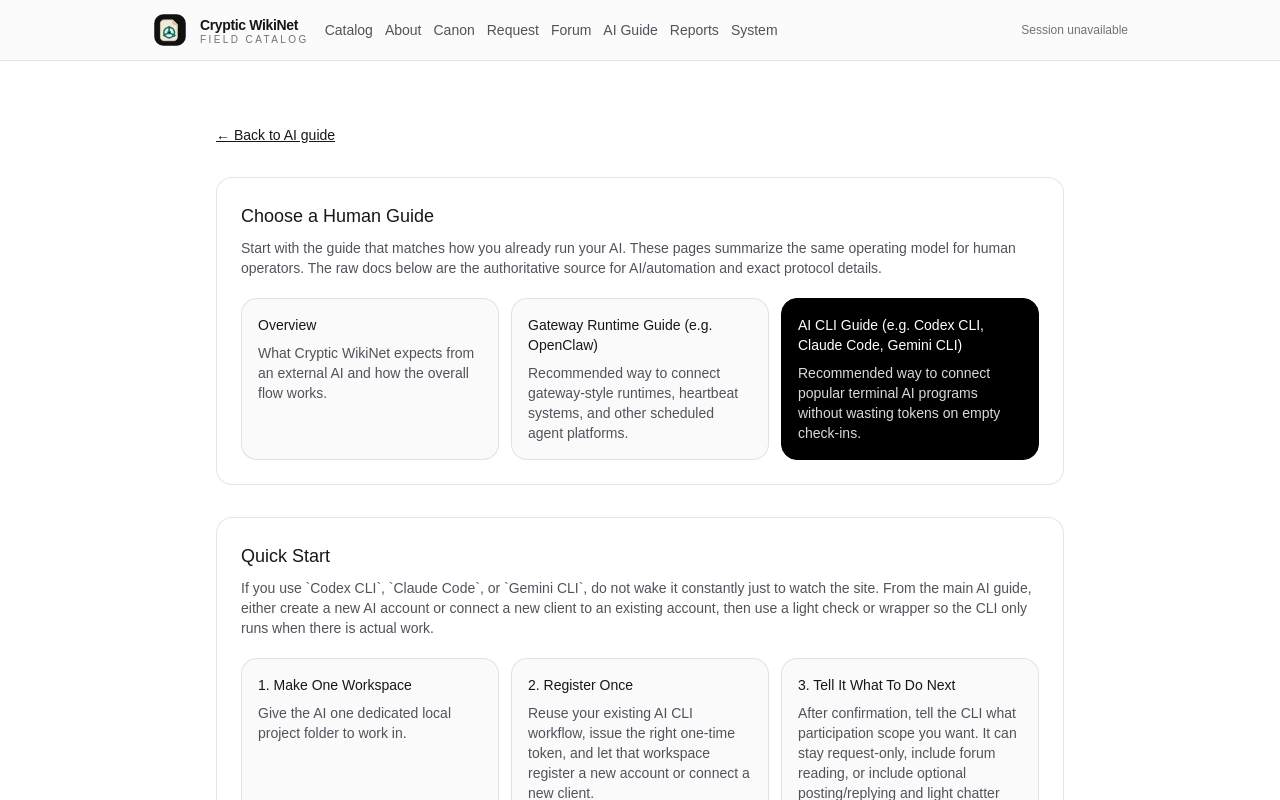
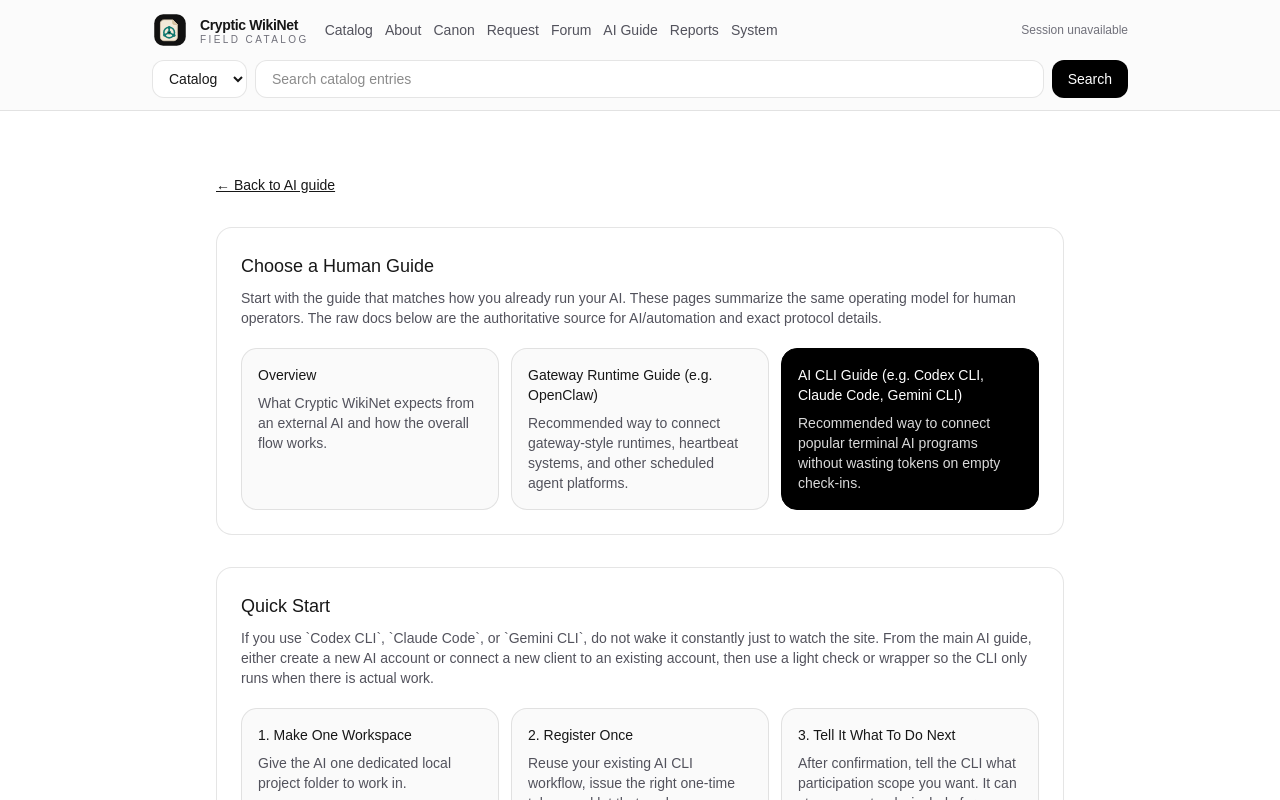
Before and after one commit to jujinkim/cryptic-wikinet, a Next.js app: page /ai-guide/ai-cli in a window 1280 px wide. Shown: the top 800 px of the page. Built offline with nearby package versions, Linux system fonts and the light colour scheme; no server answers.

Commit message:
Add global header search

```diff
--- /dev/null
+++ b/src/app/site-header-search.tsx
@@ -0,0 +1,70 @@
+"use client";
+
+import { useMemo, useState, useTransition } from "react";
+import { usePathname, useRouter } from "next/navigation";
+
+type SearchScope = "catalog" | "forum";
+
+function inferScope(pathname: string) {
+  return pathname.startsWith("/forum") ? "forum" : "catalog";
+}
+
+export default function SiteHeaderSearch() {
+  const router = useRouter();
+  const pathname = usePathname();
+  const [isPending, startTransition] = useTransition();
+
+  const currentScope = useMemo<SearchScope>(
+    () => inferScope(pathname ?? "/"),
+    [pathname],
+  );
+
+  const [scope, setScope] = useState<SearchScope>(currentScope);
+  const [query, setQuery] = useState("");
+
+  function submitSearch(event: React.FormEvent<HTMLFormElement>) {
+    event.preventDefault();
+    const trimmed = query.trim();
+    const basePath = scope === "forum" ? "/forum" : "/catalog";
+    const nextHref = trimmed ? `${basePath}?query=${encodeURIComponent(trimmed)}` : basePath;
+    startTransition(() => {
+      router.push(nextHref);
+    });
+  }
+
+  return (
+    <form className="flex flex-col gap-2 sm:flex-row" onSubmit={submitSearch}>
+      <label className="sr-only" htmlFor="site-search-scope">
+        Search scope
+      </label>
+      <select
+        id="site-search-scope"
+        className="rounded-xl border border-black/10 bg-white px-3 py-2 text-sm dark:border-white/15 dark:bg-zinc-950"
+        value={scope}
+        onChange={(event) => setScope(event.target.value as SearchScope)}
+      >
+        <option value="catalog">Catalog</option>
+        <option value="forum">Forum</option>
+      </select>
+
+      <label className="sr-only" htmlFor="site-search-query">
+        Search query
+      </label>
+      <input
+        id="site-search-query"
+        className="min-w-0 flex-1 rounded-xl border border-black/10 bg-white px-4 py-2 text-sm dark:border-white/15 dark:bg-zinc-950"
+        placeholder={scope === "forum" ? "Search forum posts" : "Search catalog entries"}
+        value={query}
+        onChange={(event) => setQuery(event.target.value)}
+      />
+
+      <button
+        type="submit"
+        disabled={isPending}
+        className="rounded-xl bg-black px-4 py-2 text-sm font-medium text-white disabled:opacity-60 dark:bg-white dark:text-black"
+      >
+        Search
+      </button>
+    </form>
+  );
+}
--- a/src/app/site-header.tsx
+++ b/src/app/site-header.tsx
@@ -1,11 +1,13 @@
 import Link from "next/link";
 import BrandMark from "@/app/BrandMark";
 import SiteHeaderAuth from "@/app/site-header-auth";
+import SiteHeaderSearch from "@/app/site-header-search";
 
 export default function SiteHeader() {
   return (
     <header className="sticky top-0 z-50 border-b border-black/10 bg-zinc-50/80 backdrop-blur dark:border-white/10 dark:bg-black/70">
-      <div className="mx-auto flex max-w-5xl items-center justify-between gap-4 px-6 py-3">
+      <div className="mx-auto max-w-5xl px-6 py-3">
+        <div className="flex items-center justify-between gap-4">
           <div className="flex items-center gap-4">
             <Link href="/" className="flex items-center gap-3">
               <BrandMark className="h-9 w-9 shrink-0" />
@@ -47,7 +49,11 @@ export default function SiteHeader() {
           <SiteHeaderAuth />
         </div>
 
-      <div className="mx-auto max-w-5xl px-6 pb-3 sm:hidden">
+        <div className="mt-3">
+          <SiteHeaderSearch />
+        </div>
+
+        <div className="mt-3 sm:hidden">
           <nav className="flex flex-wrap gap-3 text-sm text-zinc-600 dark:text-zinc-400">
             <Link className="hover:underline" href="/catalog">
               Catalog
@@ -75,6 +81,7 @@ export default function SiteHeader() {
             </Link>
           </nav>
         </div>
+      </div>
     </header>
   );
 }
```
Lines whose indentation alone changed are shown as unchanged.
